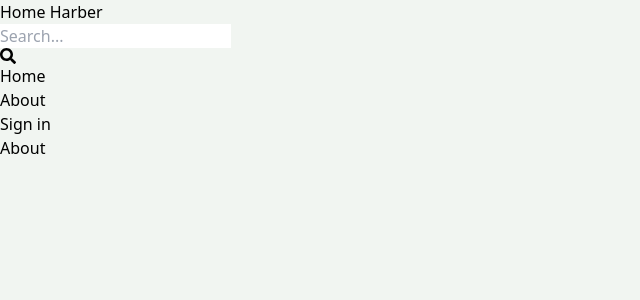
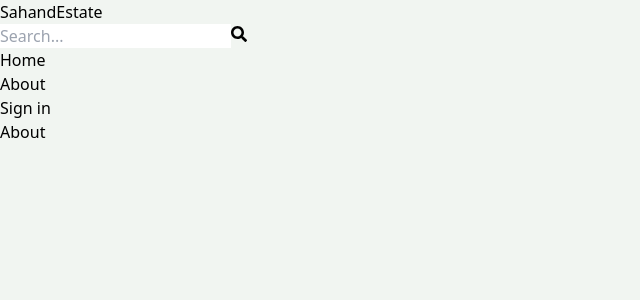
Before and after one commit to sameerkali/Home-Harbor, a React (Vite) app in the folder client/: page /about in a window 1280 px wide. Shown: the top 300 px of the page, without its empty margins (0-640 px from the left). Built offline with nearby package versions, Linux system fonts and the light colour scheme; no server answers.

Commit message:
update the hedder and make the profile page private

```diff
--- a/client/src/App.jsx
+++ b/client/src/App.jsx
@@ -5,6 +5,7 @@
 import SignIn from "./pages/SignIn";
 import SignUp from "./pages/SignUp";
 import Header from "./components/Header";
+import PrivateRoute from "./components/PrivateRoute";
 
 function App() {
   return (
@@ -14,7 +15,9 @@
         <Routes>
           <Route path="/" element={<Home />} />
           <Route path="/about" element={<About />} />
-          <Route path="/profile" element={<Profile />} />
+          <Route element={<PrivateRoute />}>
+            <Route path="/profile" element={<Profile />} />
+          </Route>
           <Route path="/sign-in" element={<SignIn />} />
           <Route path="/sign-up" element={<SignUp />} />
         </Routes>
--- a/client/src/components/Header.jsx
+++ b/client/src/components/Header.jsx
@@ -1,41 +1,72 @@
-import { FaSearch } from "react-icons/fa";
-import { Link } from "react-router-dom";
+import { FaSearch } from 'react-icons/fa';
+import { Link, useNavigate } from 'react-router-dom';
+import { useSelector } from 'react-redux';
+import { useEffect, useState } from 'react';
 
 export default function Header() {
+  const { currentUser } = useSelector((state) => state.user);
+  const [searchTerm, setSearchTerm] = useState('');
+  const navigate = useNavigate();
+  const handleSubmit = (e) => {
+    e.preventDefault();
+    const urlParams = new URLSearchParams(window.location.search);
+    urlParams.set('searchTerm', searchTerm);
+    const searchQuery = urlParams.toString();
+    navigate(`/search?${searchQuery}`);
+  };
+
+  useEffect(() => {
+    const urlParams = new URLSearchParams(location.search);
+    const searchTermFromUrl = urlParams.get('searchTerm');
+    if (searchTermFromUrl) {
+      setSearchTerm(searchTermFromUrl);
+    }
+  }, [location.search]);
   return (
-    <header className="bg-slate-200 shadow-sm">
-      <div className="flex justify-between items-center max-w-6xl mx-auto p-3">
-        <Link to={`/`}>
-          <h1 className="font-bold text-sm sm:text-xl flex flex-wrap">
-            <span className="text-slate-500">Home </span>
-            <span className="text-slate-700"> Harber</span>
+    <header className='bg-slate-200 shadow-md'>
+      <div className='flex justify-between items-center max-w-6xl mx-auto p-3'>
+        <Link to='/'>
+          <h1 className='font-bold text-sm sm:text-xl flex flex-wrap'>
+            <span className='text-slate-500'>Sahand</span>
+            <span className='text-slate-700'>Estate</span>
           </h1>
         </Link>
-        <form className="bg-slate-100 p-3 rounded-lg flex items-center">
+        <form
+          onSubmit={handleSubmit}
+          className='bg-slate-100 p-3 rounded-lg flex items-center'
+        >
           <input
-            type="text"
-            placeholder="Search..."
-            className="bg-transparent focus:outline-none w-24 sm:w-64"
+            type='text'
+            placeholder='Search...'
+            className='bg-transparent focus:outline-none w-24 sm:w-64'
+            value={searchTerm}
+            onChange={(e) => setSearchTerm(e.target.value)}
           />
-          <FaSearch className="text-slate-500" />
+          <button>
+            <FaSearch className='text-slate-600' />
+          </button>
         </form>
-        <ul className="flex gap-4">
-          <Link to={`/`}>
-            <li className="hidden sm:inline text-slate-700 hover:underline cursor-pointer">
+        <ul className='flex gap-4'>
+          <Link to='/'>
+            <li className='hidden sm:inline text-slate-700 hover:underline'>
               Home
             </li>
           </Link>
-
-          <Link to={`/about`}>
-            <li className="hidden sm:inline text-slate-700 hover:underline cursor-pointer">
+          <Link to='/about'>
+            <li className='hidden sm:inline text-slate-700 hover:underline'>
               About
             </li>
           </Link>
-
-          <Link to={`/sign-up`}>
-            <li className="sm:inline text-slate-700 hover:underline cursor-pointer">
-              Sign in
-            </li>
+          <Link to='/profile'>
+            {currentUser ? (
+              <img
+                className='rounded-full h-7 w-7 object-cover'
+                src={currentUser.avatar}
+                alt='profile'
+              />
+            ) : (
+              <li className=' text-slate-700 hover:underline'> Sign in</li>
+            )}
           </Link>
         </ul>
       </div>
--- /dev/null
+++ b/client/src/components/PrivateRoute.jsx
@@ -0,0 +1,7 @@
+import { useSelector } from 'react-redux';
+import { Outlet, Navigate } from 'react-router-dom';
+
+export default function PrivateRoute() {
+  const { currentUser } = useSelector((state) => state.user);
+  return currentUser ? <Outlet /> : <Navigate to='/sign-in' />;
+}
```
